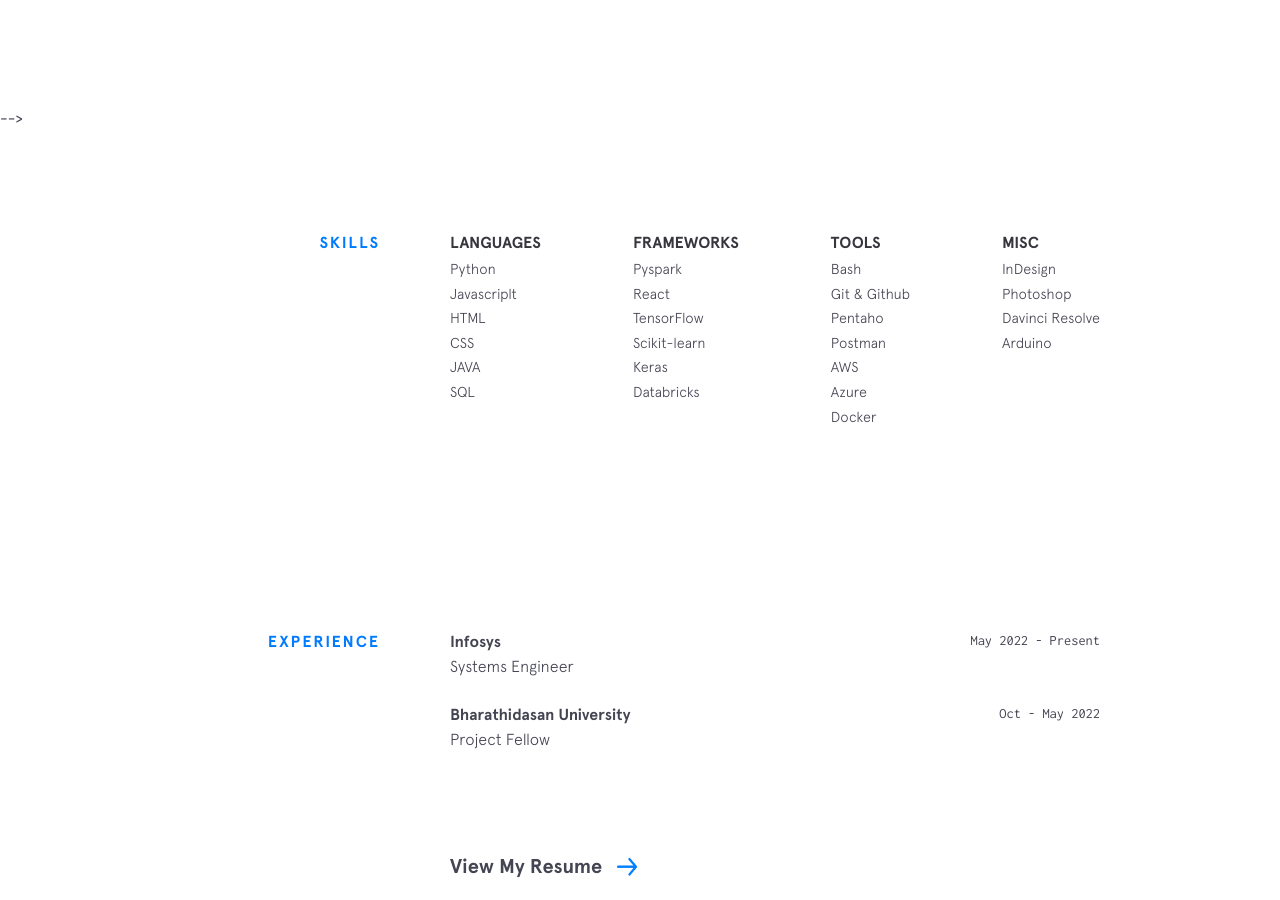
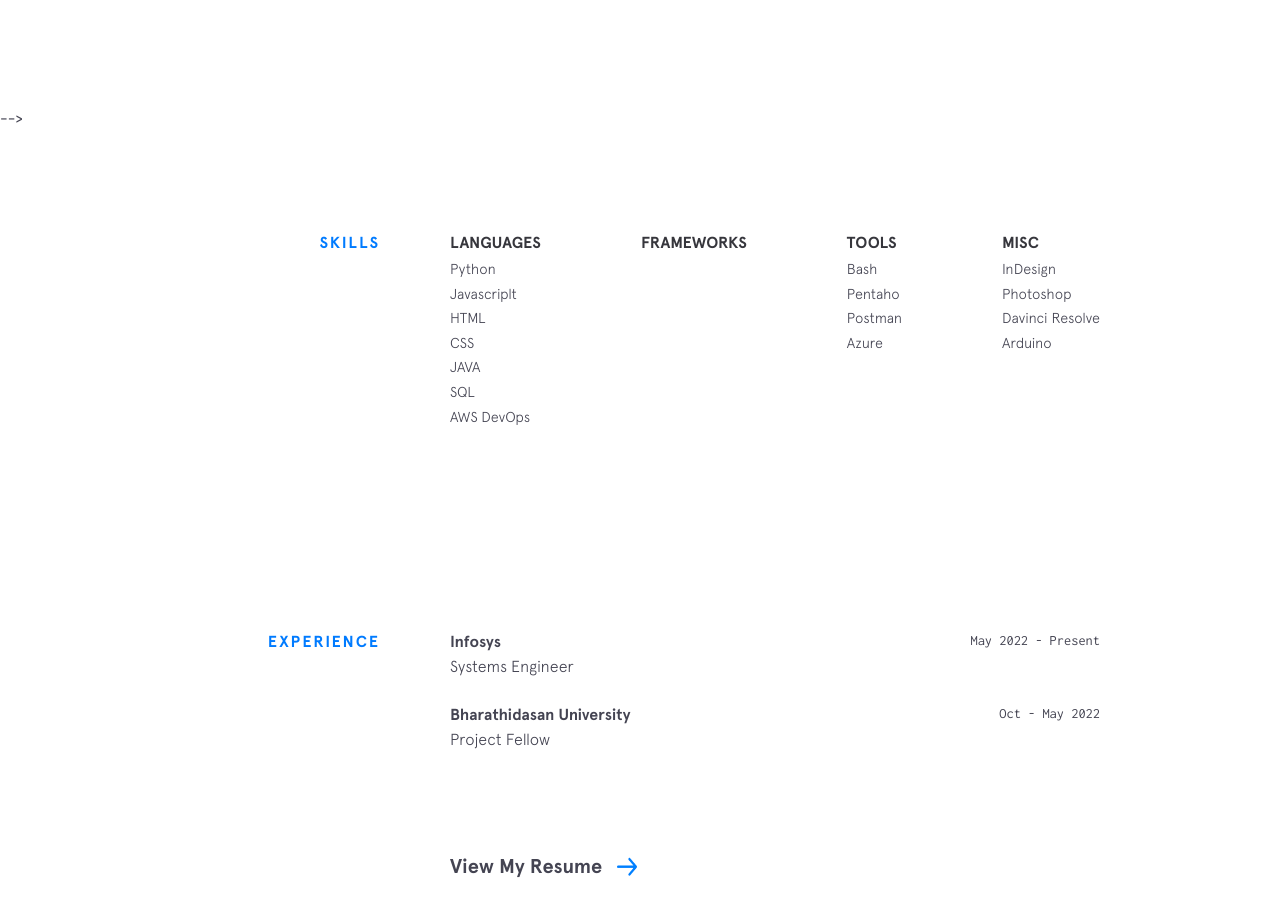
Before and after one commit to afnanjasim/afnanjasim.github.io, a Jekyll site: the page built from index.html, in a window 1280 px wide and 900 px high, scrolled down 793 px. Built offline with Jekyll 4.4.1, drawn with Linux system fonts in a browser that asks for light colours; nearby versions of some CDN libraries.

Commit message:
Update skills.yml

```diff
--- a/_data/skills.yml
+++ b/_data/skills.yml
@@ -1,3 +1,13 @@
+DevOps Tools:
+  - item: Git
+  - item: Terraform
+  - item: Docker
+  - item: Kubernetes
+  - item: Jenkins
+  - item: ArgoCD
+  - item: Prometheus
+  - item: Graphana
+
 languages:
   - item: Python
   - item: Javascriplt
@@ -5,23 +15,13 @@ languages:
   - item: CSS
   - item: JAVA
   - item: SQL
-
-frameworks:
-  - item: Pyspark
-  - item: React
-  - item: TensorFlow
-  - item: Scikit-learn
-  - item: Keras
-  - item: Databricks
+  - item: AWS DevOps
 
 tools:
   - item: Bash
-  - item: Git & Github
   - item: Pentaho
   - item: Postman
-  - item: AWS
   - item: Azure
-  - item: Docker
 
 Misc:
   - item: InDesign
```
